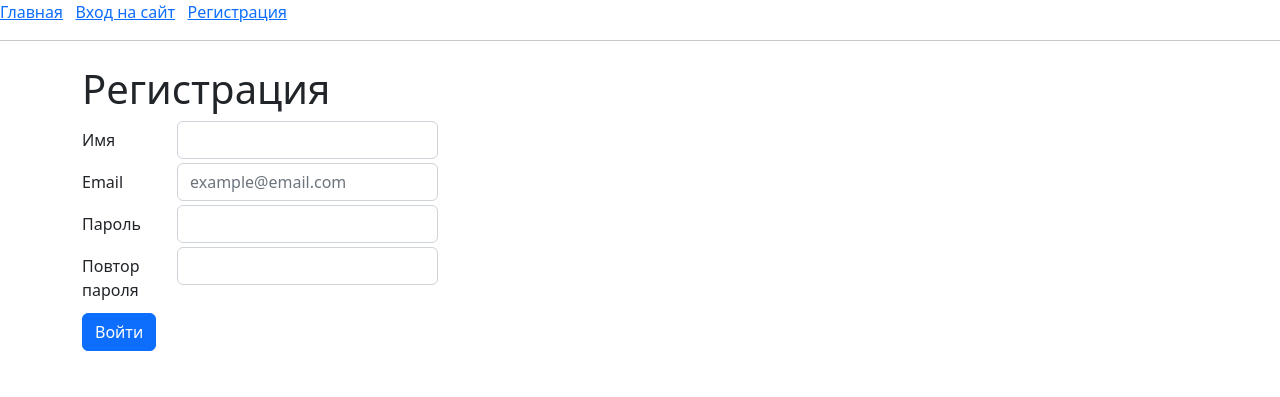
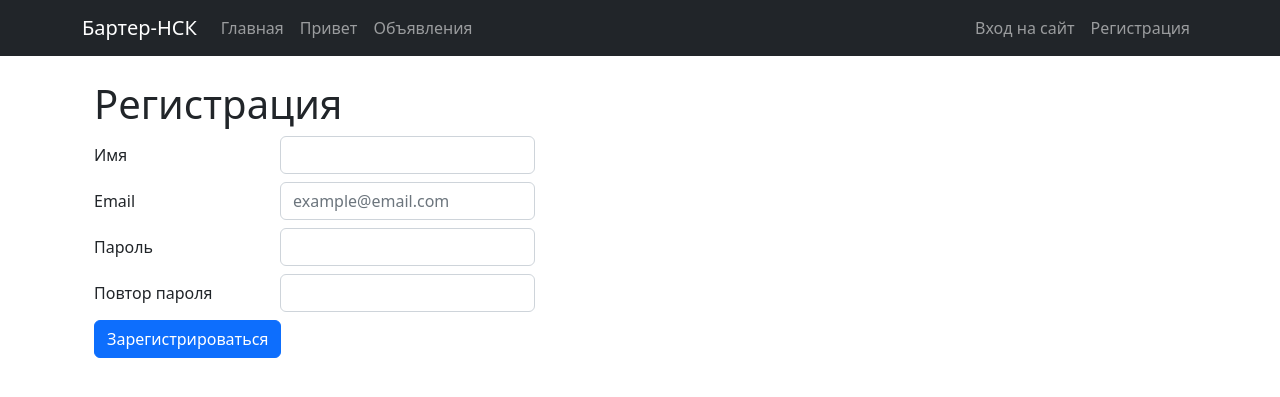
Before and after one commit to EugeneHursenko/BarterNSK_3, a Flask app: page /register in a window 1280 px wide. Shown: the top 397 px of the page. Run offline with Flask 3, Linux system fonts and the light colour scheme; some libraries are stand-ins or nearby versions.

Commit message:
base menu and navigation

```diff
--- a/app/templates/base.html
+++ b/app/templates/base.html
@@ -9,28 +9,77 @@
     <title>{% block title %}Бартер НСК{% endblock %}</title>
 </head>
 <body>
-    <div>
-        <a href="{{ url_for('homepage') }}">Главная</a>
-        &nbsp;
+    <nav class="navbar navbar-expand-lg _bg-body-tertiary navbar-dark bg-dark">
+        <div class="container">
+            <a class="navbar-brand" href="{{ url_for('homepage') }}">Бартер-НСК</a>
+            <button class="navbar-toggler" type="button" data-bs-toggle="collapse" data-bs-target="#navbarSupportedContent" aria-controls="navbarSupportedContent" aria-expanded="false" aria-label="Переключатель навигации">
+                <span class="navbar-toggler-icon"></span>
+            </button>
+            <div class="collapse navbar-collapse" id="navbarSupportedContent">
+                <ul class="navbar-nav me-auto">
+                    <li class="nav-item">
+                        <a class="nav-link {% if request.path == '/' %}active{% endif %}" aria-current="page" href="{{ url_for('homepage') }}">Главная</a>
+                    </li>
+                    <li class="nav-item">
+                        <a class="nav-link {% if request.path.startswith('/hi') %}active{% endif %}" href="{{ url_for('hi') }}">Привет</a>
+                    </li>
+                    <li class="nav-item">
+                        <a class="nav-link {% if request.path.startswith('/offers') %}active{% endif %}" href="{{ url_for('offers_index') }}">Объявления</a>
+                    </li>
+                </ul>
+
+                <ul class="navbar-nav d-flex">
                     {% if current_user.is_authenticated %}
-            <a href="#">Мои объявления</a>
-            &nbsp;
-            Вы вощли как: <b>{{ current_user.name }}</b>
-            &nbsp;
-            <a href="{{url_for('user_profile') }}">Мой профиль</a>
-            &nbsp;
-            <a href="{{url_for('security_logout') }}">Выход</a>
+                        <li class="nav-item">
+                            <a class="nav-link disabled" href="#">Мои объявления</a>
+                        </li>
+
+                        {% if current_user.role == 1 %}
+                            <li class="nav-item dropdown">
+                                <a class="nav-link dropdown-toggle" href="#" role="button" data-bs-toggle="dropdown" aria-expanded="false">
+                                    Управление
+                                </a>
+                                <ul class="dropdown-menu dropdown-menu-end">
+                                    <li><a class="dropdown-item" href="#">Категориями</a></li>
+                                    <li><a class="dropdown-item" href="#">Пользователями</a></li>
+                                </ul>
+                            </li>
+                        {% endif %}
+
+                        <li class="nav-item dropdown">
+                            <a class="nav-link dropdown-toggle" href="#" role="button" data-bs-toggle="dropdown" aria-expanded="false">
+                                <b>{{ current_user.name }}</b>
+                            </a>
+                            <ul class="dropdown-menu dropdown-menu-end">
+                                <li><a class="dropdown-item" href="{{url_for('user_profile') }}">Мой профиль</a></li>
+                                <li><hr class="dropdown-divider"></li>
+                                <li><a class="dropdown-item" href="{{url_for('security_logout') }}">Выход</a></li>
+                            </ul>
+                        </li>
                     {% else %}
-            <a href="{{ url_for('security_login') }}">Вход на сайт</a>
-            &nbsp;
-            <a href="{{ url_for('user_register') }}">Регистрация</a>
+                        <li class="nav-item">
+                            <a class="nav-link" href="{{ url_for('security_login') }}">Вход на сайт</a>
+                        </li>
+                        <li class="nav-item">
+                            <a class="nav-link" href="{{ url_for('user_register') }}">Регистрация</a>
+                        </li>
                     {% endif %}
+                </ul>
+                {#
+                <form class="d-flex" role="search">
+                    <input class="form-control me-2" type="search" placeholder="Поиск" aria-label="Поиск">
+                    <button class="btn btn-outline-success" type="submit">Поиск</button>
+                </form>
+                 #}
             </div>
-    <hr>
+        </div>
+    </nav>
 
+    <div class="container">
         {% include '_flashed_messages.html' %}
 
         {% block content %}{% endblock %}
+    </div>
 
     <script src="https://cdn.jsdelivr.net/npm/bootstrap@5.2.3/dist/js/bootstrap.bundle.min.js" integrity="sha384-kenU1KFdBIe4zVF0s0G1M5b4hcpxyD9F7jL+jjXkk+Q2h455rYXK/7HAuoJl+0I4" crossorigin="anonymous"></script>
 </body>
--- a/app/templates/macros/form_render_field.html
+++ b/app/templates/macros/form_render_field.html
@@ -1,6 +1,6 @@
 {% macro render_field(field) %}
-    <div class="mb-1 row">
-        <label class="col-sm-1 col-form-label">
+    <div class="mb-2 row">
+        <label class="col-sm-2 col-form-label">
             {{ field.label }}
         </label>
         <div class="col-sm-3">
--- a/app/templates/user/register.html
+++ b/app/templates/user/register.html
@@ -17,7 +17,7 @@
                 {{ render_field(form.email, class="form-control", placeholder='example@email.com') }}
                 {{ render_field(form.password, class="form-control") }}
                 {{ render_field(form.cpassword, class="form-control") }}
-                <button type="submit" class="btn btn-block btn-primary mb-3">Войти</button>
+                <button type="submit" class="btn btn-block btn-primary mb-3">Зарегистрироваться</button>
             </form>
         </div>
     </div>
```
Also changed, not shown: app/controllers/offers.py (added, +7 -0 lines), app/templates/offers/offers.html (added, +9 -0 lines). Lines whose indentation alone changed are shown as unchanged.
